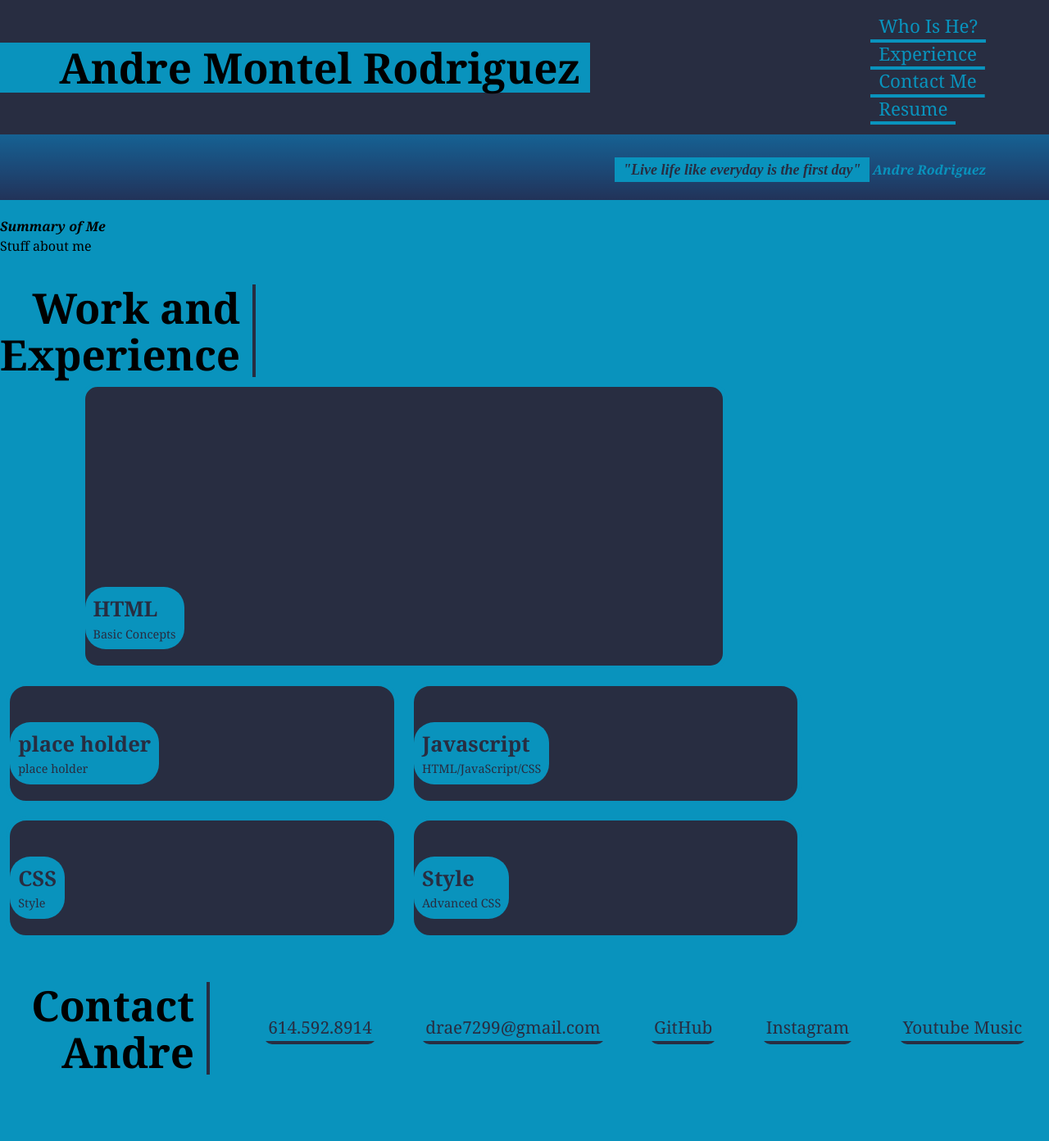
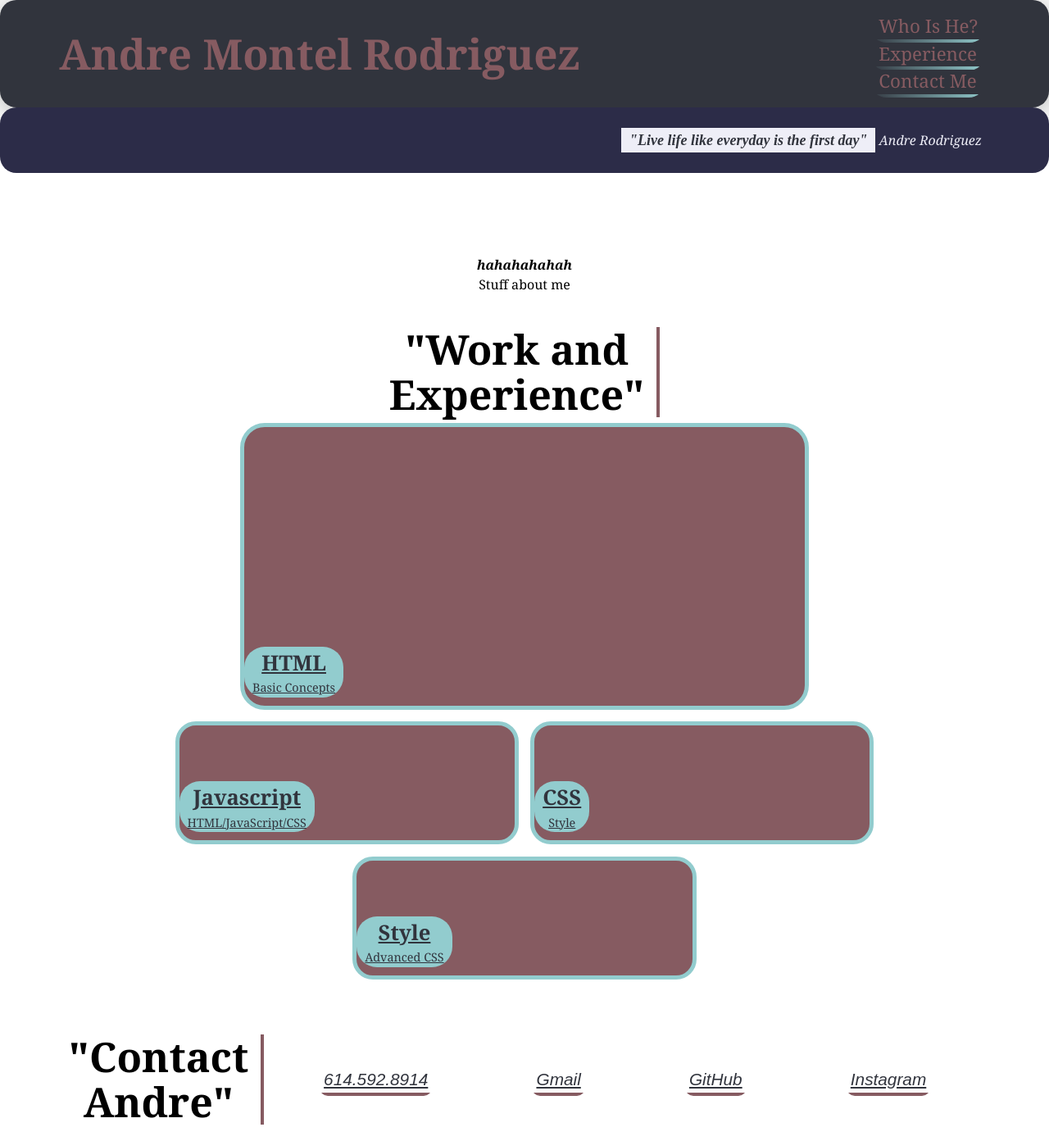
Before and after one commit to drae7299/Proffesional_Portfolio_Andre_Rodriguez, a plain HTML site: page index.html in a window 1280 px wide. Shown: the whole page at 82% size. Before the commit the page ends 1321 px from the top, so only its background shows below. Drawn offline with Linux system fonts and the light colour scheme.

Commit message:
made major changed to color palettes multiple times, also added in photots to assests folder to link into assignment; also modified esthetic with border radius adjustment, pixel size, and even margin adjustments for personal liking; updated links in nav and footer to target and open tabs aside to changing the page for the viewers liking and accessibility; adjusted semantics in html as well. Last push will be the final one

```diff
--- a/index.html
+++ b/index.html
@@ -10,21 +10,19 @@
 
 <body>
 
-    <header>
+    <header class="rounded" id=rounder>
       <h1> Andre Montel Rodriguez</h1>
         <nav>
             <ul>
                 <li>
-                    <a href="#who am I?"> Who Is He?</a>
+                    <a href="https://www.facebook.com/andre.rodriguez1"> Who Is He?</a>
                 </li>
                 <li>
-                    <a href="#experience"> Experience</a>
+                    <a href="https://www.linkedin.com/in/andre-rodriguez-1ab5b9126/"> Experience</a>
                 </li>
                 <li>
                     <a href="#contact"> Contact Me</a>
-                </li>
-                <li>
-                    <a href="#resume"> Resume</a>
+
                 </li>
             </ul>
         </nav>
@@ -33,14 +31,14 @@
     <section class= "hero-pic">
         <div>
            <em> <h2>"Live life like everyday is the first day"</h2> </em>
-           <b><em> Andre Rodriguez</em>  </b>
+           <em> Andre Rodriguez</em>
         </div>
     </section>
 
 
     <main class="page-wrapping">
         <section>
-        <em><h2>Summary of Me</h2></em>
+        <em><h2>hahahahahah</h2></em>
             <div>
                 <p>
                  Stuff about me
@@ -49,7 +47,7 @@
         </section>
 
         <section class="page-section" id="experience">
-            <h2>Work and Experience</h2>
+            <h2>"Work and Experience"</h2>
             <div class="flex-container">
 
                 <a href="#" class="flex-item HTML">
@@ -59,11 +57,7 @@
                   </div>
                 </a>
 
-                <a href="#" class="flex-item LinkedIn">
-                  <div>
-                    <h3>place holder</h3>
-                    <span>place holder</span>
-                  </div>
+
                 </a>
                 <a href="#" class="flex-item Social Media">
                   <div>
@@ -79,8 +73,7 @@
                   </div>
                 </a>
 
-
-                <a href="#" class="flex-item run-buddy">
+                  <a href="#" class="flex-item ">
                   <div>
                     <h3>Style</h3>
                     <span>Advanced CSS</span>
@@ -91,18 +84,17 @@
             </section>
 
             <!-- contact -->
-            <section class="page-section contact" id="contact">
-              <h2>Contact Andre</h2>
+            <footer class="page-section contact" id="contact">
+              <h2>"Contact Andre"</h2>
               <div>
                 <address>
                   <a href="tel:+16145928914">614.592.8914</a>
-                  <a href="mailto:drae7299@gmail.com">drae7299@gmail.com</a>
-                  <a href="https://drae7299.github.io/Marketing_Accessibility_Website/">GitHub</a>
-                  <a href="https://www.instagram.com/adreezy89/">Instagram</a>
-                  <a href="https://music.youtube.com/">Youtube Music</a>
-                </address>
+                  <a href="mailto:drae7299@gmail.com">Gmail</a>
+                  <a href="https://github.com/drae7299"target="github.com/drae7299">GitHub</a>
+                  <a href="https://www.instagram.com/adreezy89/"target="instagram.com/adreezy89">Instagram</a>
+                 </address>
               </div>
-            </section>
+            </footer>
 
 
 
@@ -111,7 +103,8 @@
     </main>
 
 
-
+<script src= "./javascript.js">
+</script>
 </body>
 
 </html>
--- a/style.css
+++ b/style.css
@@ -4,19 +4,19 @@
 
 /* brand color palette */
 :root {
-    --primary: rgb(40, 45, 65);
-    --secondary: rgb(9, 147, 189);
-    --tertiary: rgb(40, 45, 65);
+  --primary: rgb(134, 91, 97);
+  --secondary: rgba(146, 204, 206, 1);
+  --tertiary: rgba(49, 52, 61, 1);
   --dark: rgba(28, 29, 33, 1);
-    --light: rgb(9, 147, 189);
+  --light: rgba(238, 238, 247, 1);
 }
 
   body {
     margin: 0;
     padding: 0;
     font-family:Cambria, Cochin, Georgia, Times, 'Times New Roman', serif;
-    color: var();
-    background-color: var(--light);
+    color: var(--primary);
+    background-color: var();
     line-height: 1.5;
   }
 
@@ -42,34 +42,45 @@
     align-items: center;
     background-color: var(--tertiary);
     box-shadow: 0 5px 35px rgba(40, 42, 42, 0.4);
+    border-radius: 20px;
   }
-
+  .rounder{
+    border-radius: 30px;
+  }
   header h1 {
     color: var(black);
-    background-color: var(--secondary);
+    background-color: var(black);
     padding: 5px 1% 5px 6%;
     margin: 0;
     font-size: 4vw;
+    text-emphasis-color:(black) ;
     line-height: 1;
+    border-radius: 20px;
   }
 
   nav {
     display: flex;
     flex-direction: flex row;
     flex-wrap: wrap;
+    border-radius: 20px;
+    box-shadow: 10, 20, 5;
+    align-items:stretch;
+
   }
 
   nav a {
     text-decoration: none;
     padding: 5px 10px;
-    color: var(--secondary);
+    color: var(--primary);
     margin-right: 10px;
-    background-image: linear-gradient(270deg, var(--secondary) 0%, var(--secondary) 100%);
+    background-image: linear-gradient(40deg, var(--tertiary) 0%, var(--secondary) 100%);
     background-repeat: no-repeat;
     background-size: 100% 0.2em;
     background-position: bottom;
     transition: all 0.25s ease-in;
     font-size: 1.4rem;
+    border-radius: 20px;
+    box-shadow: 10, 20, 5;
   }
 
   nav a:hover {
@@ -82,13 +93,12 @@
   }
 
   main {
-    margin-top: 20px;
+    margin-top:100px;
     margin-bottom: 45px;
   }
 
   .hero-pic {
-    background: rgb(68, 88, 120);
-    background-image: url("../images/02-hero-bg.jpg"), linear-gradient(180deg, var(--secondary) 0%, var(--primary) 100%);
+    background: rgb(44, 44, 72);
     background-size: cover;
     background-position: center;
     background-blend-mode: soft-light;
@@ -97,16 +107,18 @@
     padding: 2% 6%;
     display: flex;
     justify-content: flex-end;
-    align-items: flex-end;
-    text-align: right;
+    align-items: center;
+    text-align: center;
+    border-radius: 20px;
+    box-shadow: 10, 20, 5;
   }
 
   .hero-pic div {
-    flex: 0 0 90%;
+    flex: 0 0 40%;
   }
 
   .hero-pic h2 {
-    background-color: var(--secondary);
+    background-color: var(--light);
     color: var(--tertiary);
     margin: 0;
     padding: 5px 10px;
@@ -117,29 +129,33 @@
     font-family:'Times New Roman', Times, serif
   }
 
-  .page-wra {
+  .page-wrapping {
     max-width: 88%;
     margin-left: auto;
     margin-right: auto;
+    color: black;
+    text-align: center;
   }
 
   .page-section {
-    margin: 25px 0;
-    padding: 10px 0;
+    margin: 20px 0;
+    padding: 20px 0;
     display: flex;
     flex-direction: row;
     flex-wrap: wrap;
-    align-items: stretch;
-    justify-content: space-between;
+    align-items:stretch;
+    justify-content: space-evenly;
+    text-decoration: black ;
   }
 
   .page-section > h2 {
     flex: 0 0 20%;
-    text-align: right;
+    text-align: center;
     padding-right: 15px;
     border-right: 4px solid var(--primary);
-    font-size: 4vw;
+    font-size: 50px;
     line-height: 1.1;
+    color: black;
   }
 
   .page-section > div {
@@ -148,6 +164,7 @@
 
   .page-section p {
     margin-bottom: 20px;
+    color: black;
   }
 
   .flex-container {
@@ -165,19 +182,19 @@
     flex-basis: calc(50% - 1em);
     display: flex;
     align-items: flex-end;
-    padding: 0 0 20px 0;
+    padding: 0 0 10px 0;
     margin: 0.5em;
-    text-decoration: none;
+    text-decoration:;
     background-blend-mode: soft-light;
     background-size: 150%;
-    transition: all 0.5s;
+    transition: all 0.8s;
     font-size: 0.9rem;
     border-radius: 25px;
   }
 
   /* feature first portfolio item */
   .flex-item:first-child {
-    border-radius: 20px;
+    border-radius: 30px;
     min-height: 350px;
       flex-basis: 80%;
   }
@@ -188,14 +205,23 @@
 
   .flex-item div {
     background-color: var(--secondary);
-    padding: 8px 10px;
+    padding: 1px 10px;
     border-radius: 25px;
   }
 
   .flex-item h3 {
     font-size: 1.6rem;
   }
-
+  .flex-item h3:hover {
+    background-size: 100% 100%;
+    color: var(--primary);
+     transition: all 0.2s;
+  }
+  .flex-item span:hover{
+    background-size: 100% 100%;
+    color: var(--primary);
+     transition: all 0.2s;
+  }
   .contact address {
     display: flex;
     flex-wrap: wrap;
@@ -207,9 +233,9 @@
   .contact address a {
     color: var(--tertiary);
     padding: 5px;
-    text-decoration: none;
+    text-decoration: modified;
     font-size: 1.3rem;
-    font-style: normal;
+    font-family: Arial, Helvetica, sans-serif;
     background-image: linear-gradient(270deg, var(--primary) 0%, var(--primary) 100%);
     background-repeat: no-repeat;
     background-size: 100% 0.2em;
```
Also changed, not shown: javascript.js (added). Lines whose indentation alone changed are shown as unchanged.
